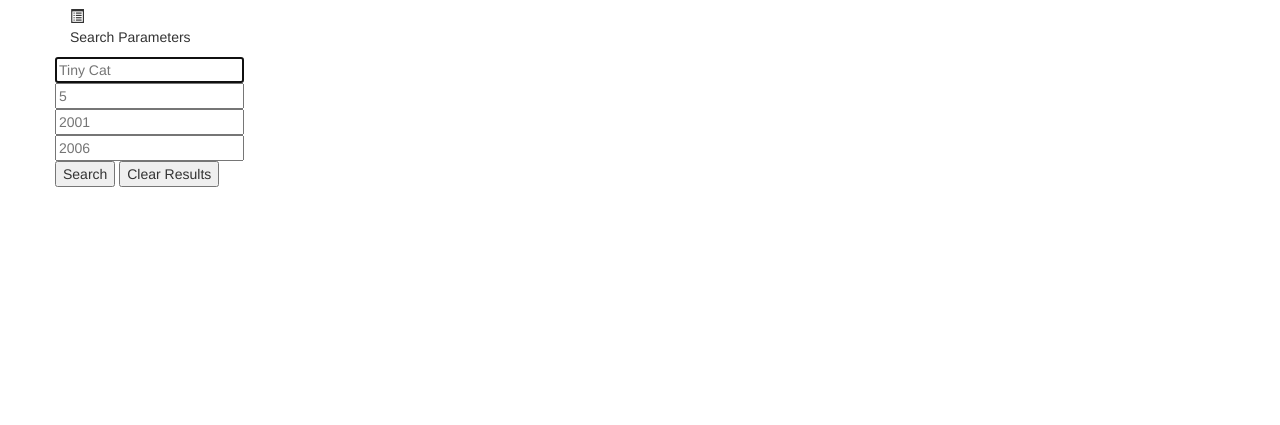
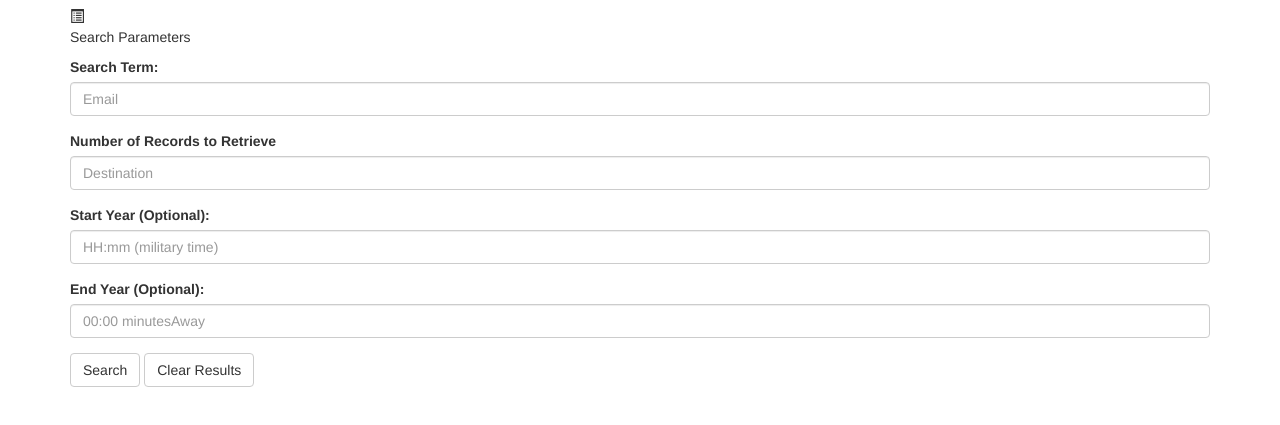
Before and after one commit to hnguy0221/nyt, a plain HTML site: page index.html in a window 1280 px wide. Shown: the part 83-508 px from the top of the page. Drawn offline with nearby package versions, Linux system fonts and the light colour scheme; no server answers.

Commit message:
Changed html to use form tag.

```diff
--- a/assets/js/logic.js
+++ b/assets/js/logic.js
@@ -22,15 +22,20 @@ function searchArticles() {
     }
   }).done(function(result) {
     console.log(result.response.docs);
-    $(".targetDiv").html(JSON.stringify(result.response.docs));
+    //$(".targetDiv").html(JSON.stringify(result.response.docs));
   }).fail(function(err) {
     throw err;
   });
 }
+
+searchArticles();
+
 function createArticles() {
 }
 
 function clearFormData() {
 }
 
-$(document).on("click", "#searchButton", searchArticles);
+// $("#searchButton").click();
+
+// $(document).on("click", "#searchButton", clearFormData);
--- a/index.html
+++ b/index.html
@@ -27,7 +27,7 @@
 			<span class="glyphicon glyphicon-list-alt"></span>
 			<p>Search Parameters</p>
 		</div>
-		<div class="row">
+		<!-- <div class="row">
 				<input id="searchTerm" type="text" placeholder="Tiny Cat" autofocus>
 		</div>
 		<div class="row">
@@ -42,8 +42,30 @@
 		<div class="row">
 			<button id="searchButton">Search</button>
 			<button id="clear">Clear Results</button>
-		</div>
+		</div> -->
 	</div>
+
+	<form id="trainFormEntry">
+            <div class="form-group">
+              <label for="">Search Term:</label>
+              <input type="input" class="form-control" id="searchTerm" placeholder="Email">
+            </div>
+            <div class="form-group">
+              <label for="">Number of Records to Retrieve</label>
+              <input type="input" class="form-control" id="recordQuantity" placeholder="Destination">
+            </div>
+            <div class="form-group">
+              <label for="">Start Year (Optional):</label>
+              <input type="input" class="form-control" id="startYear" placeholder="HH:mm (military time)">
+            </div>
+            <div class="form-group">
+              <label for="">End Year (Optional):</label>
+              <input type="input" class="form-control" id="endYear" placeholder="00:00 minutesAway">
+            </div>
+            <button id="searchButton" type="submit" class="btn btn-default">Search</button>
+            <button id="clear" type="submit" class="btn btn-default">Clear Results</button>
+          </form>
+
 
 	<div id="pulledArticles" class="sections">
 		<div class="article"></div>
```
